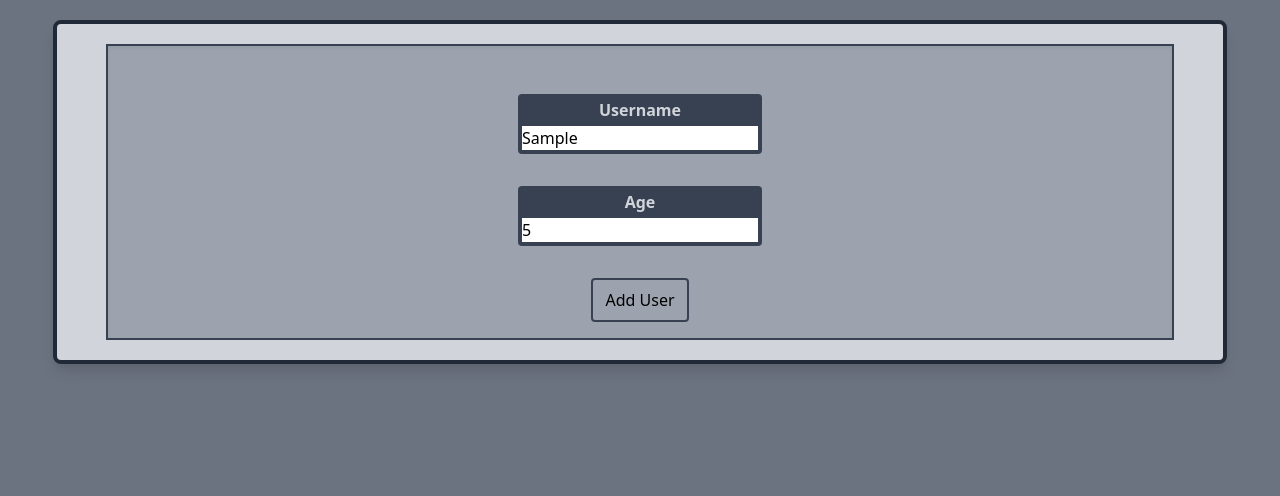
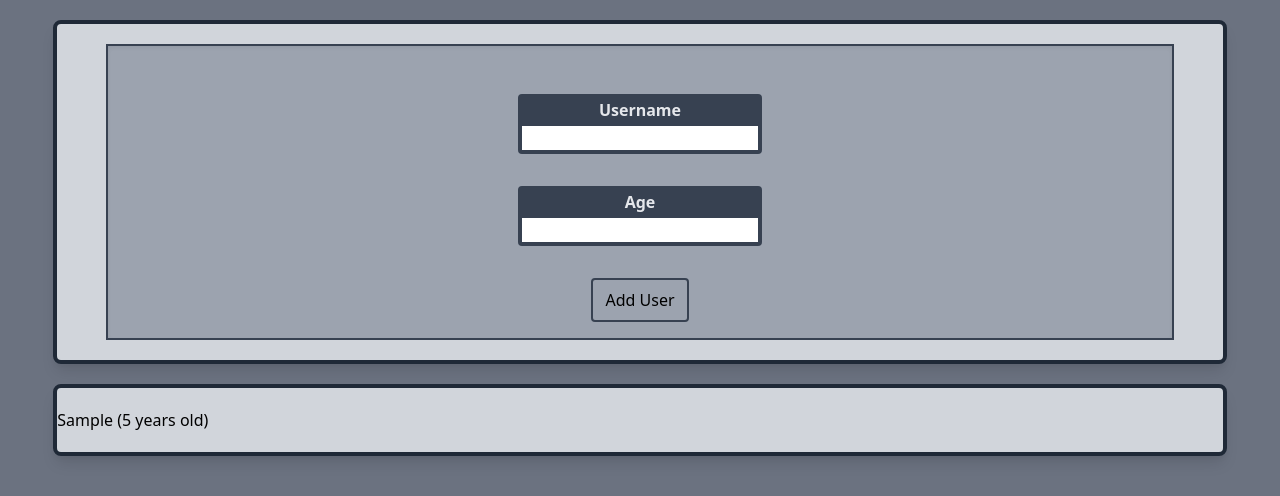
Before and after one commit to Jonathan-Day-Dev/react-practice-project, a React (Create React App) app: page / in a window 1280 px wide. Both pictures are taken after typing "Sample", "5" into the empty fields and a click on the button "Add User". Shown: the top 496 px of the page. Built offline with nearby package versions, Linux system fonts and the light colour scheme; the HTML template or start-up script is replaced by a standard one.

Commit message:
created UsersList - still needs styling

```diff
--- a/src/App.js
+++ b/src/App.js
@@ -1,9 +1,21 @@
+import { useState } from 'react';
+
 import AddUser from './components/Users/AddUser';
+import UsersList from './components/Users/UsersList';
 
 function App() {
+const [usersList, setUsersList] = useState([])
+
+const addUserHandler = (userName, userAge) => {
+  setUsersList(prevState => {
+    return [...prevState, { name: userName, age: userAge, id: Math.random().toString() }]
+  })
+}
+
   return (
     <div className="App">
-      <AddUser />
+      <AddUser onAddUser={addUserHandler} />
+      <UsersList users={usersList} />
     </div>
   );
 }
--- a/src/components/UI/Button.js
+++ b/src/components/UI/Button.js
@@ -1,11 +1,15 @@
-import styles from './Button.module.css';
+import styles from "./Button.module.css";
 
-const Button = props => {
-    return (
-        <button className={`${styles.btn} ${props.className}`}>
-            {props.children}
-        </button>
-    )
-}
+const Button = (props) => {
+  return (
+    <button
+      className={`${styles.btn} ${props.className}`}
+      type={props.type || "button"}
+      onClick={props.onClick}
+    >
+      {props.children}
+    </button>
+  );
+};
 
 export default Button;
--- a/src/components/Users/AddUser.js
+++ b/src/components/Users/AddUser.js
@@ -1,13 +1,30 @@
+import { useState } from "react";
 import styles from "./AddUser.module.css";
 
 import Card from "../UI/Card";
-import Button from '../UI/Button';
-
-const addUserHandler = (e) => {
-  e.preventDefault();
-};
+import Button from "../UI/Button";
 
 const AddUser = (props) => {
+  const [username, setUsername] = useState("");
+  const [age, setAge] = useState("");
+
+  const changeUsernameHandler = (e) => {
+    setUsername(e.target.value);
+  };
+
+  const changeAgeHandler = (e) => {
+      setAge(e.target.value);
+  }
+
+  const addUserHandler = (e) => {
+    e.preventDefault();
+    if (username.trim().length <= 0 || age.trim().length <= 0) return;
+    if (+age <= 0) return;
+    props.onAddUser(username, age);
+    setUsername('');
+    setAge('');
+  };
+
   return (
     <Card>
       <form onSubmit={addUserHandler} className={styles.form}>
@@ -18,6 +35,8 @@ const AddUser = (props) => {
           <input
             type="text"
             id="username"
+            value={username}
+            onChange={changeUsernameHandler}
             className={styles["form-section__input"]}
           />
         </div>
@@ -28,12 +47,12 @@ const AddUser = (props) => {
           <input
             type="number"
             id="age"
+            value={age}
+            onChange={changeAgeHandler}
             className={styles["form-section__input"]}
           />
         </div>
-        <Button type="submit">
-          Add User
-        </Button>
+        <Button type="submit">Add User</Button>
       </form>
     </Card>
   );
--- a/src/components/Users/AddUser.module.css
+++ b/src/components/Users/AddUser.module.css
@@ -7,7 +7,7 @@
 }
 
 .form-section__label {
-    @apply border-2 border-solid border-gray-700 w-60 text-center bg-gray-700 text-gray-300 font-semibold;
+    @apply border-2 border-solid border-gray-700 w-60 text-center bg-gray-700 text-gray-200 font-semibold;
 }
 
 .form-section__input {
--- /dev/null
+++ b/src/components/Users/UsersList.js
@@ -0,0 +1,19 @@
+import styles from "./UsersList.module.css";
+
+import Card from "../UI/Card";
+
+const UsersList = (props) => {
+  return (
+    <Card className={styles.users}>
+      <ul>
+        {props.users.map((user) => (
+          <li key={user.id}>
+            {user.name} ({user.age} years old)
+          </li>
+        ))}
+      </ul>
+    </Card>
+  );
+};
+
+export default UsersList;
--- /dev/null
+++ b/src/components/Users/UsersList.module.css
@@ -0,0 +1,3 @@
+.users {
+
+}
```
